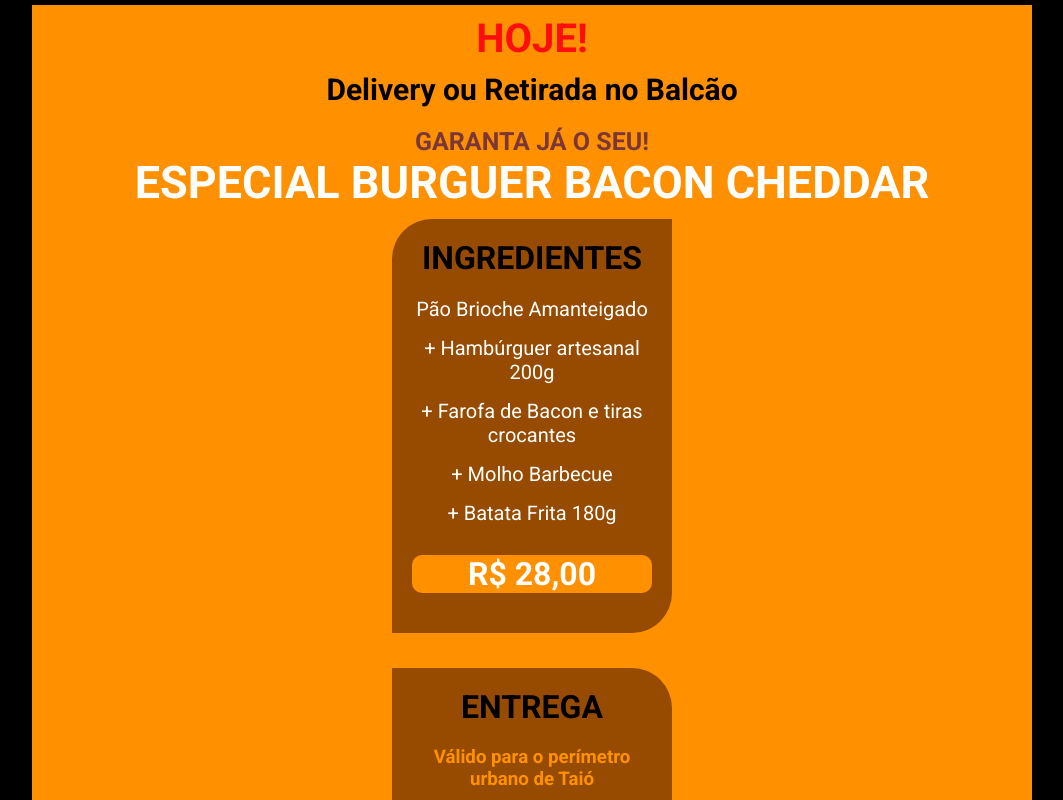
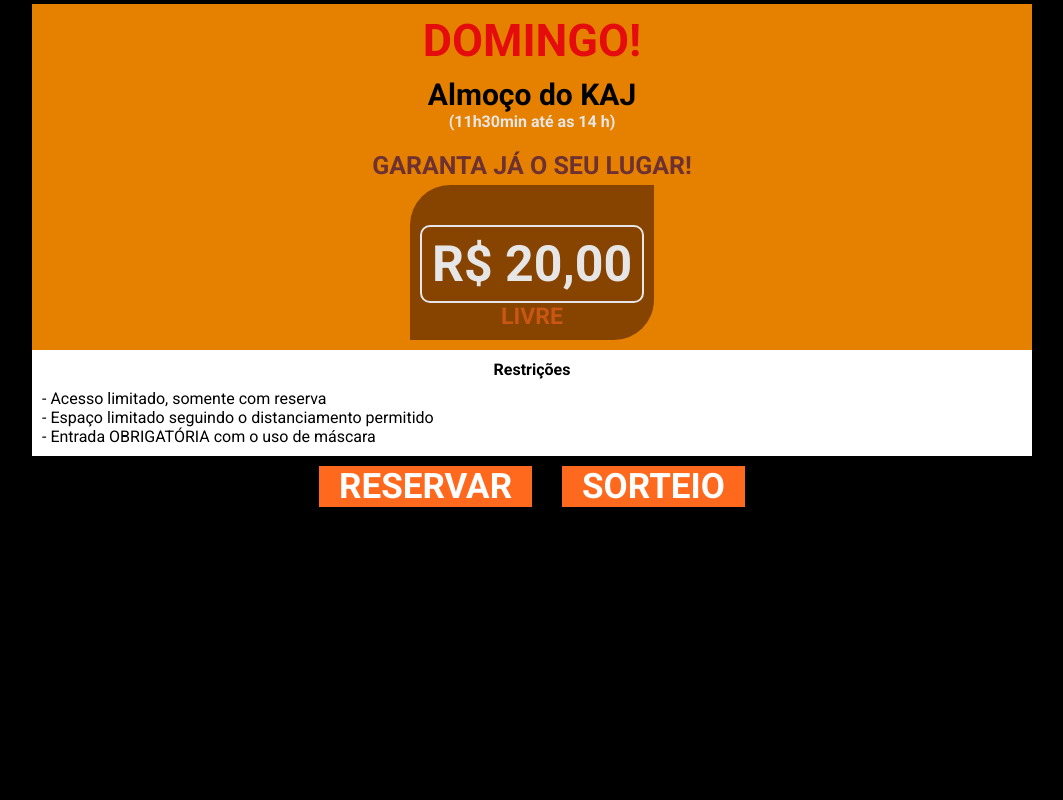
Before and after one commit to otavioluism/KAJ, a React (Create React App) app: page / in a window 1280 px wide. Shown: the part 1220-2020 px from the top of the page, without its empty margins (108-1171 px from the left). After the commit the page ends 1767 px from the top, so only its background shows below. Built offline with nearby package versions, Linux system fonts and the light colour scheme; the HTML template or start-up script is replaced by a standard one.

Commit message:
first commit

```diff
--- a/src/App.tsx
+++ b/src/App.tsx
@@ -1,7 +1,7 @@
 import React from 'react';
 import GlobalStyle from './styles/global';
 
-import { Container, Content, Photo, Main, Botao } from './styles';
+import { Container, Content, Photo, Main, Botao, Restricao } from './styles';
 
 import imgKaj from './assets/kaj.svg'
 import imgHam from './assets/photo.jpeg'
@@ -19,40 +19,41 @@ const App: React.FC = () => {
        </Photo>
        <Main>
          <div className="texto">
-            <h1 className="day">HOJE!</h1>
-            <h3 className="entrega">Delivery ou Retirada no Balcão</h3>
-            <h3 className="garanta">GARANTA JÁ O SEU!</h3>
-            <h1 className="especial">ESPECIAL BURGUER BACON CHEDDAR</h1>
+            <h1 className="day">DOMINGO!</h1>
+            <h3 className="entrega">Almoço do KAJ</h3>
+            <h5 className="especial">(11h30min até as 14 h)</h5>
+            <h3 className="garanta">GARANTA JÁ O SEU LUGAR!</h3>
          </div>
          <div className="blocos">
            <div className="ingredientes">
-             <h1>INGREDIENTES</h1>
-             <p>Pão Brioche Amanteigado</p>
-             <p>+ Hambúrguer artesanal 200g</p>
-             <p>+ Farofa de Bacon e tiras crocantes</p>
-             <p>+ Molho Barbecue</p>
-             <p>+ Batata Frita 180g</p>
              <div className="preco">
-                <h1>R$ 28,00</h1>
+                <h1>R$ 20,00</h1>
              </div>
-           </div>
-           <div className="entrega">
-             <h1>ENTREGA</h1>
-             <h3>Válido para o perímetro urbano de Taió</h3>
-             <h2>ADICIONAL</h2>
-             <div className="preco">
-                <h1>R$ 5,00</h1>
-             </div>
+             <h2>LIVRE</h2>
            </div>
          </div>
        </Main>
+       <Restricao>
+          <h4>Restrições</h4>
+          <p> - Acesso limitado, somente com reserva</p>
+          <p> - Espaço limitado seguindo o distanciamento permitido</p>
+          <p> - Entrada OBRIGATÓRIA com o uso de máscara</p>
+       </Restricao>
        <Botao>
          <div>
-           <a href="https://api.whatsapp.com/send?phone=5547999470695&text= Olá, gostaria de reservar um ESPECIAL BURGUER BACON CHEDDAR!"
+           <a href="https://api.whatsapp.com/send?phone=5547999470695&text= Olá, gostaria de reservar um lugar para o almoço de Domingo!"
               target="_blank"
               rel="noopener noreferrer"
-              aria-label="Instagram Cosmeticos Embaixador"
+              aria-label="Whatsapp"
            > RESERVAR </a>
+
+         </div>
+         <div>
+           <a href="https://www.instagram.com/p/CC6VrLHpnr6/"
+              target="_blank"
+              rel="noopener noreferrer"
+              aria-label="Sorteio"
+           > SORTEIO </a>
          </div>
        </Botao>
      </Container>
--- a/src/styles.ts
+++ b/src/styles.ts
@@ -38,91 +38,63 @@ export const Main = styled.div`
   align-items: center;
   justify-content: center;
   background: #FF9000;
-  margin-bottom: 10px;
+  opacity: 90%;
 
   div.texto{
-    margin-top: 10px;
+    margin: 10px 5px 5px;
     text-align: center;
     h1.day{
-      font-size: 40px;
+      font-size: 45px;
       color: #FD0E0E;
       margin-bottom: 10px;
     }
     h3.entrega{
       color: #000000;
       font-size: 30px;
-      margin-bottom: 20px;
     }
     h3.garanta{
       color: #7B3737;
       font-size: 25px;
       font-weight: bold;
     }
-    h1.especial{
+    h5.especial{
       font-family: 'Roboto';
-      font-size: 45px;
+      font-size: 16px;
+      margin-bottom: 20px;
     }
   }
 
   div.blocos{
     display: grid;
-    grid-template-columns: repeat(auto-fit, minmax(200px, 300px));
+    grid-template-columns: repeat(auto-fit, minmax(80%, 100%));
    justify-content: center;
     gap: 15px;
     text-align: center;
 
       div.ingredientes{
         background: #964B00;
-        padding: 20px;
-        margin: 10px;
+        padding: 10px;
         border-radius: 40px 0px 40px 0px;
-
-        h1{
-          color: #000000;
-          margin-bottom: 20px;
-        }
-
-        p {
-          margin-top: 15px;
-          font-size: 20px;
-        }
+        margin-bottom: 10px;
 
         div.preco{
           margin-top: 30px;
-          background: #FF9000;
+          border: solid 2px;
           border-radius: 10px;
+          padding: 10px;
           h1{
+            font-size: 50px;
             color: #FFF;
+            line-height: 54px
           }
         }
+        h2{
+            font-size: 23px;
+            color: #FF691E;
+            opacity: 70%;
+          }
       }
 
-      div.entrega{
-        background: #964B00;
-        padding: 20px;
-        margin: 10px;
-        border-radius: 0px 40px 0px 30px;
-
-        h1{
-          color: #000000;
-
-        }
-
-        h3{
-          margin-top: 20px;
-          color: #FF9000;
-          margin-bottom: 20px;
-        }
-
-        div.preco{
-          margin-top: 20px;
-          background: #FF9000;
-          border-radius: 10px;
-          h1{
-            color: #FFF;
-          }
-        }
-      }
     }
 `;
 
@@ -134,14 +106,38 @@ export const Botao = styled.div`
   margin-bottom: 30px;
 
   div{
-    padding: 10px;
     background: #FF691E;
 
+    &:hover{
+      border: solid 2px;
+    }
+
     a {
+      padding: 20px;
       text-decoration: none;
       color: #FFF;
-      font-size: 30px;
+      font-size: 35px;
       font-weight: bold;
+      transition: opacity 0.3s;
+
+      &:hover{
+        opacity: 40%;
+      }
+    }
+
+    & + div {
+      margin-left: 30px;
     }
   }
 `;
+
+export const Restricao = styled.div`
+  background: #FFF;
+  padding: 10px;
+  color: #000;
+
+  h4 {
+    text-align: center;
+    margin-bottom: 10px;
+  }
+`;
--- a/src/styles/global.ts
+++ b/src/styles/global.ts
@@ -16,7 +16,7 @@ export default createGlobalStyle`
     background: #000000;
     color: #FFF;
     -webkit-font-smoothing: antialiased;
-    font-family: 'Roboto', serif;
+    font-family: 'Roboto', Poppins;
     font-size: 1.6rem;
   }
 
```
Also changed, not shown: src/assets/photo.jpeg, src/assets/photo.svg (deleted).
